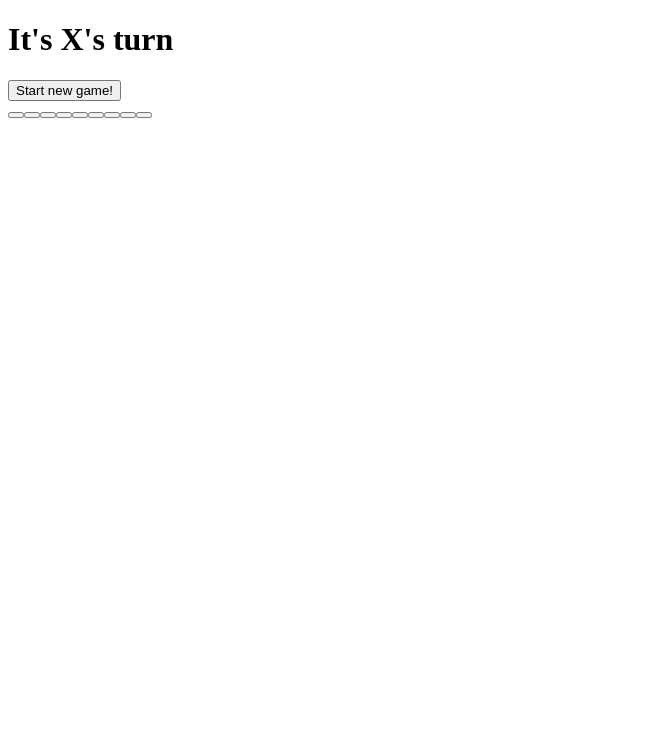
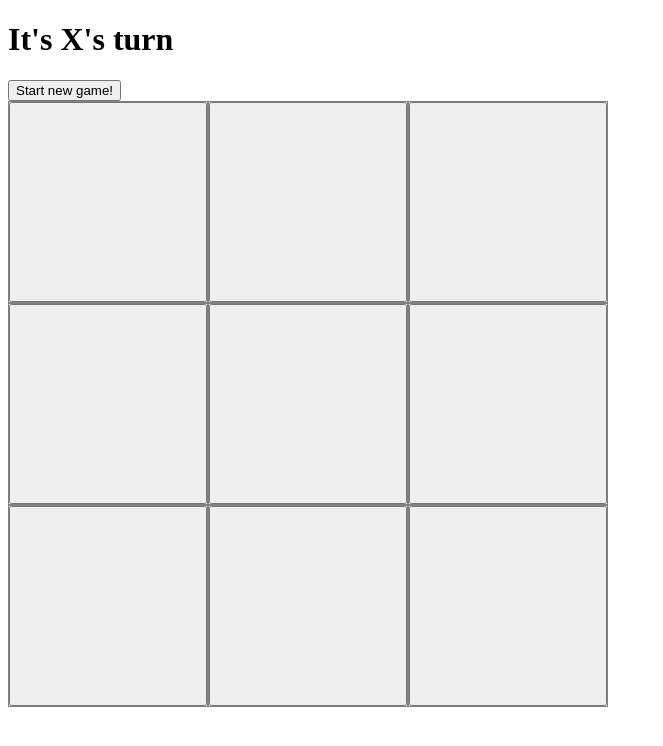
Before and after one commit to alex-wzm/fireship-angular-tutorial, an Angular app in the folder tic-tac-toe-pwa/: page / in a window 1280 px wide. Shown: the top 746 px of the page, without its empty margins (0-663 px from the left). Built offline with nearby package versions, Linux system fonts and the light colour scheme.

Commit message:
styling square  and board componenets

```diff
--- a/tic-tac-toe-pwa/src/app/board/board.component.scss
+++ b/tic-tac-toe-pwa/src/app/board/board.component.scss
@@ -0,0 +1,10 @@
+main {
+    display: grid;
+    grid-template-columns: 200px 200px 200px;
+    grid-gap: 0px;
+}
+
+app-square {
+    border: 1px gray solid;
+    height: 200px;
+}
--- a/tic-tac-toe-pwa/src/app/square/square.component.ts
+++ b/tic-tac-toe-pwa/src/app/square/square.component.ts
@@ -5,8 +5,7 @@
   template: `
     <button>{{ value }}</button>
   `,
-  styles: [
-  ],
+  styles: ['button { width: 100%; height: 100%; font-size: 5em !important; }'],
 })
 export class SquareComponent {
 
```
